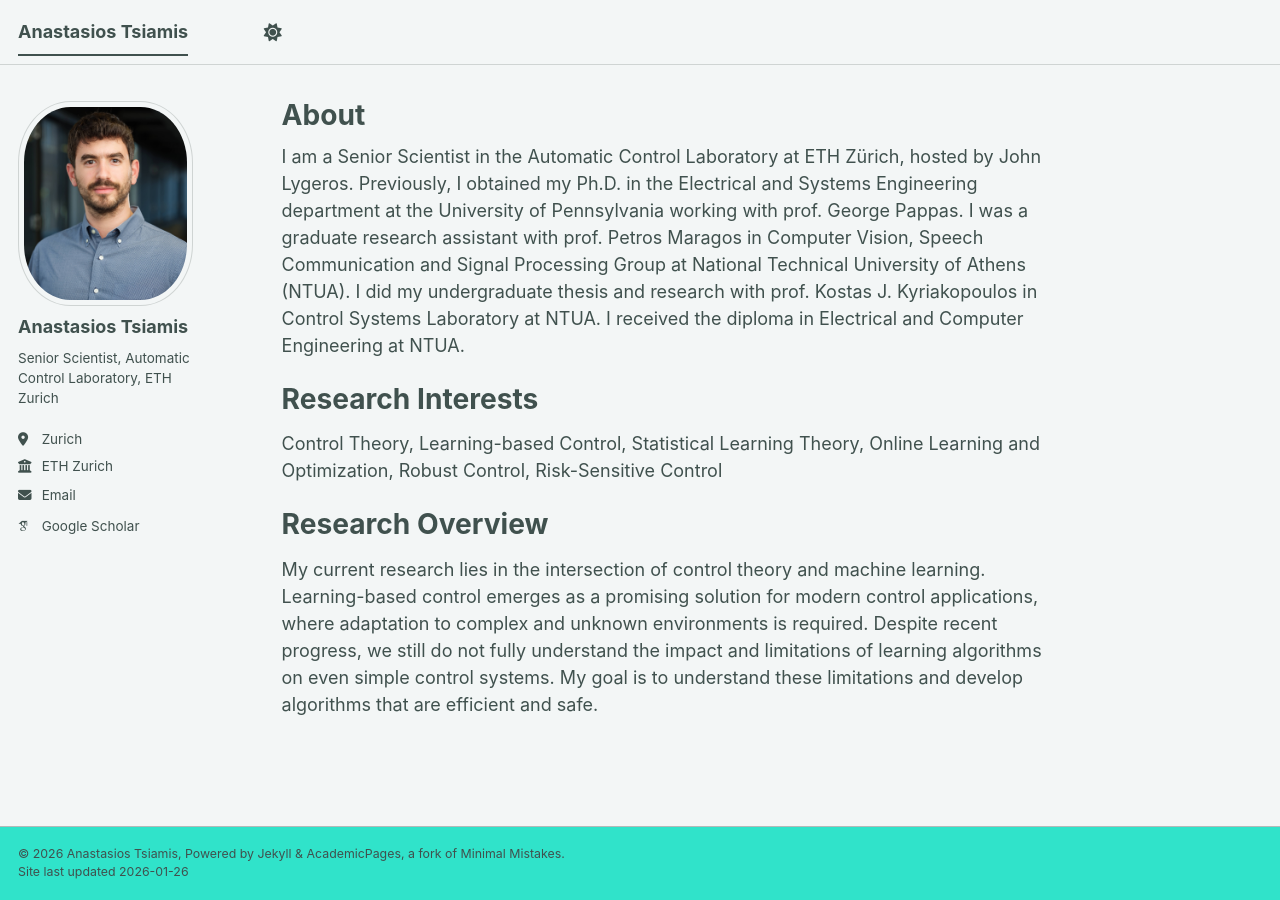
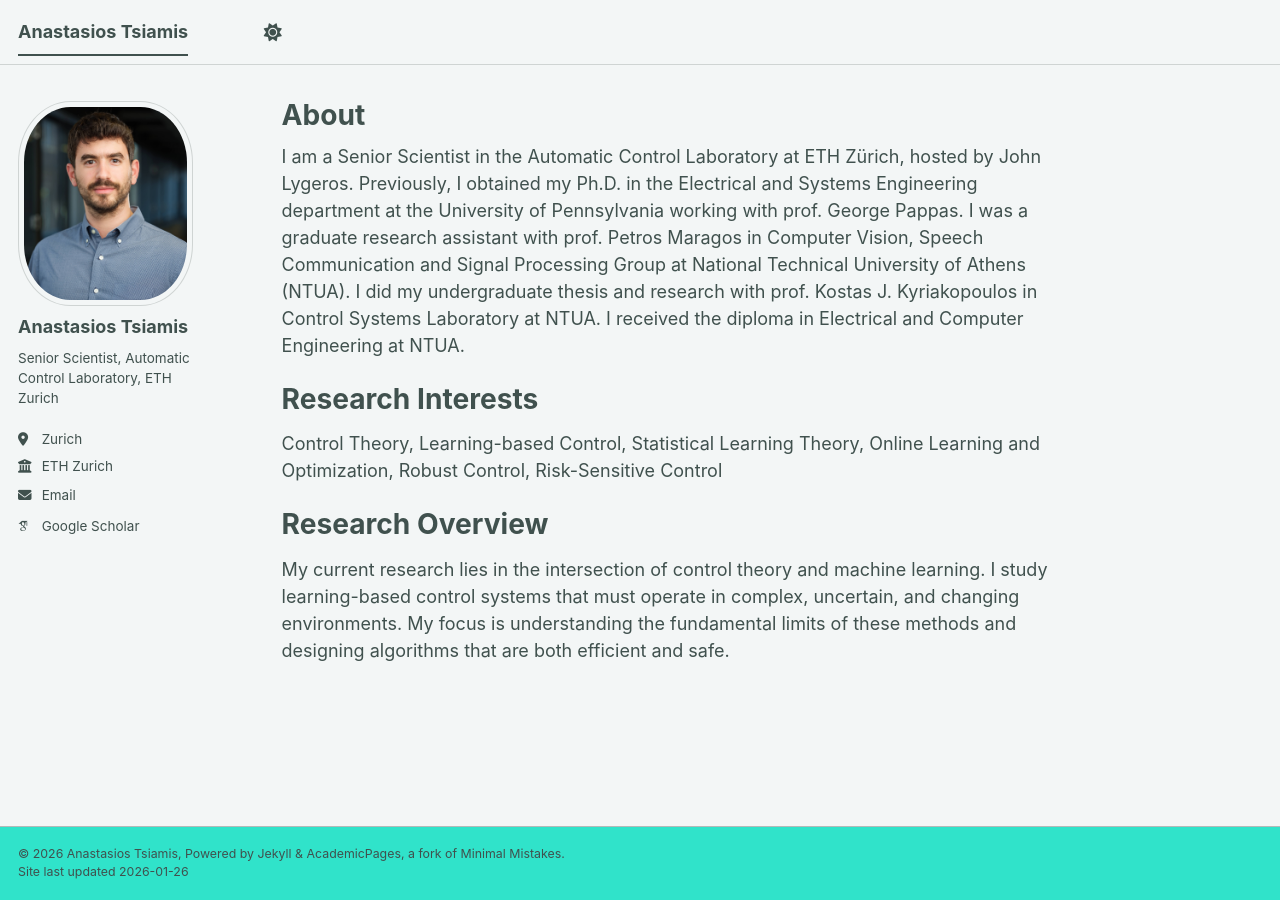
Before and after one commit to antsiamis/antsiamis.github.io, a Jekyll site: the page built from _pages/about.md, in a window 1280 px wide. Built offline with Jekyll 4.4.1, drawn with Linux system fonts in a browser that asks for light colours; some web fonts are replaced; a script bundle is joined from its source files by our own code; library files that are not in the unit come from our copies.

Commit message:
Update about.md

```diff
--- a/_pages/about.md
+++ b/_pages/about.md
@@ -15,7 +15,9 @@ Control Theory, Learning-based Control, Statistical Learning Theory, Online Lear
 
 Research Overview
 ======
-My current research lies in the intersection of control theory and machine learning. Learning-based control emerges as a promising solution for modern control applications, where adaptation to complex and unknown environments is required. Despite recent progress, we still do not fully understand the impact and limitations of learning algorithms on even simple control systems. My goal is to understand these limitations and develop algorithms that are efficient and safe.
+My current research lies in the intersection of control theory and machine learning. I study learning-based control systems that must operate in complex, uncertain, and changing environments. My focus is understanding the fundamental limits of these methods and designing algorithms that are both efficient and safe.
+
+<!--Learning-based control emerges as a promising solution for modern control applications, where adaptation to complex and unknown environments is required. Despite recent progress, we still do not fully understand the impact and limitations of learning algorithms on even simple control systems. My goal is to understand these limitations and develop algorithms that are efficient and safe.
 
 <!--<img src="../images/RESEARCH.png"
      alt="Research Agenda" style="width: 40%; float: left;">
```
